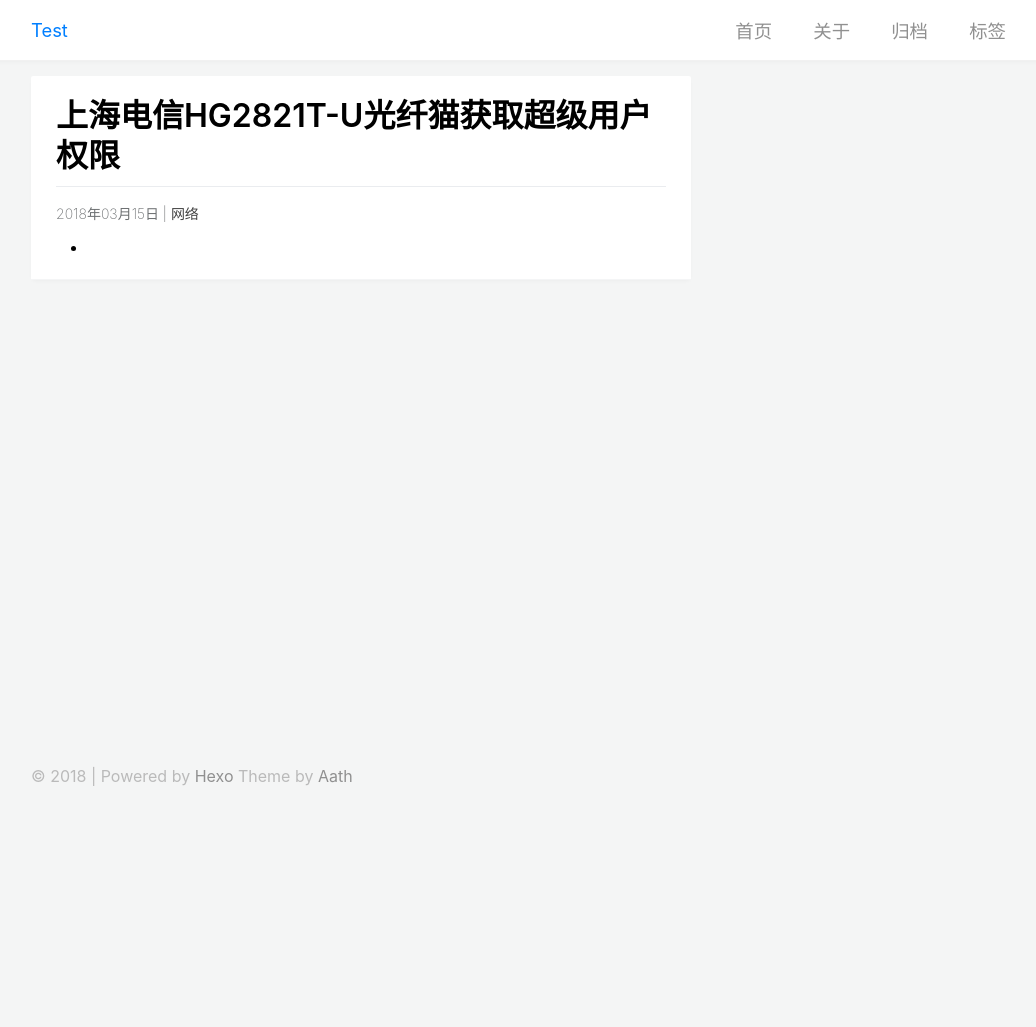
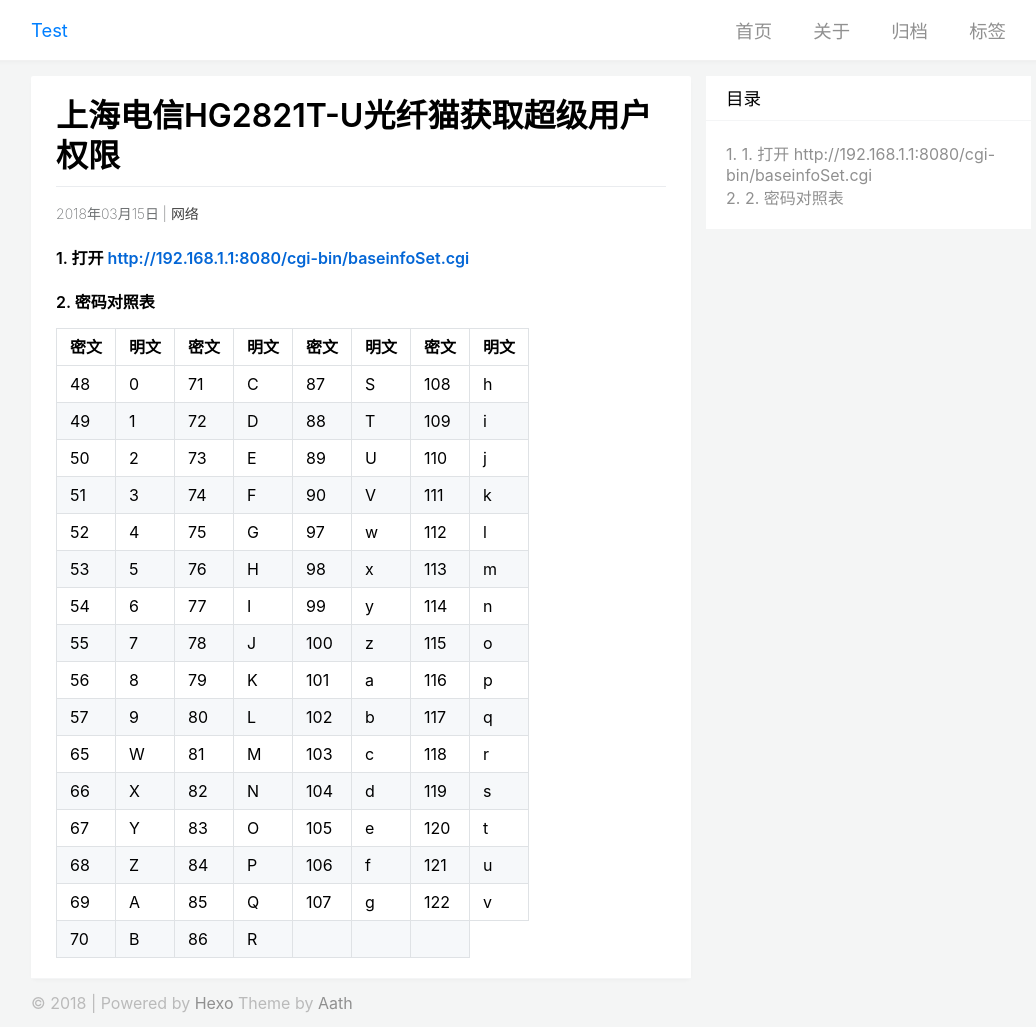
Before and after one commit to pkuedu/pkuedu.github.io, a plain HTML site: page 2018/03/15/Get-HG2821T-U-SuperUser/index.html in a window 1280 px wide. Shown: the whole page, without its empty margins (109-1145 px from the left). Before the commit the page ends 800 px from the top, so only its background shows below. Drawn offline with nearby package versions, Linux system fonts and the light colour scheme.

Commit message:
Site updated: 2018-03-15 17:38:40

```diff
--- a/2018/03/15/Get-HG2821T-U-SuperUser/index.html
+++ b/2018/03/15/Get-HG2821T-U-SuperUser/index.html
@@ -70,9 +70,181 @@
 
 
           </div>
-          <ul>
-<li></li>
-</ul>
+          <h4 id="1-打开-http-192-168-1-1-8080-cgi-bin-baseinfoSet-cgi"><a href="#1-打开-http-192-168-1-1-8080-cgi-bin-baseinfoSet-cgi" class="headerlink" title="1. 打开 http://192.168.1.1:8080/cgi-bin/baseinfoSet.cgi"></a>1. 打开 <a href="http://192.168.1.1:8080/cgi-bin/baseinfoSet.cgi" target="_blank" rel="noopener">http://192.168.1.1:8080/cgi-bin/baseinfoSet.cgi</a></h4><h4 id="2-密码对照表"><a href="#2-密码对照表" class="headerlink" title="2. 密码对照表"></a>2. 密码对照表</h4><table>
+<thead>
+<tr>
+<th>密文</th>
+<th>明文</th>
+<th>密文</th>
+<th>明文</th>
+<th>密文</th>
+<th>明文</th>
+<th>密文</th>
+<th>明文</th>
+</tr>
+</thead>
+<tbody>
+<tr>
+<td>48</td>
+<td>0</td>
+<td>71</td>
+<td>C</td>
+<td>87</td>
+<td>S</td>
+<td>108</td>
+<td>h</td>
+</tr>
+<tr>
+<td>49</td>
+<td>1</td>
+<td>72</td>
+<td>D</td>
+<td>88</td>
+<td>T</td>
+<td>109</td>
+<td>i</td>
+</tr>
+<tr>
+<td>50</td>
+<td>2</td>
+<td>73</td>
+<td>E</td>
+<td>89</td>
+<td>U</td>
+<td>110</td>
+<td>j</td>
+</tr>
+<tr>
+<td>51</td>
+<td>3</td>
+<td>74</td>
+<td>F</td>
+<td>90</td>
+<td>V</td>
+<td>111</td>
+<td>k</td>
+</tr>
+<tr>
+<td>52</td>
+<td>4</td>
+<td>75</td>
+<td>G</td>
+<td>97</td>
+<td>w</td>
+<td>112</td>
+<td>l</td>
+</tr>
+<tr>
+<td>53</td>
+<td>5</td>
+<td>76</td>
+<td>H</td>
+<td>98</td>
+<td>x</td>
+<td>113</td>
+<td>m</td>
+</tr>
+<tr>
+<td>54</td>
+<td>6</td>
+<td>77</td>
+<td>I</td>
+<td>99</td>
+<td>y</td>
+<td>114</td>
+<td>n</td>
+</tr>
+<tr>
+<td>55</td>
+<td>7</td>
+<td>78</td>
+<td>J</td>
+<td>100</td>
+<td>z</td>
+<td>115</td>
+<td>o</td>
+</tr>
+<tr>
+<td>56</td>
+<td>8</td>
+<td>79</td>
+<td>K</td>
+<td>101</td>
+<td>a</td>
+<td>116</td>
+<td>p</td>
+</tr>
+<tr>
+<td>57</td>
+<td>9</td>
+<td>80</td>
+<td>L</td>
+<td>102</td>
+<td>b</td>
+<td>117</td>
+<td>q</td>
+</tr>
+<tr>
+<td>65</td>
+<td>W</td>
+<td>81</td>
+<td>M</td>
+<td>103</td>
+<td>c</td>
+<td>118</td>
+<td>r</td>
+</tr>
+<tr>
+<td>66</td>
+<td>X</td>
+<td>82</td>
+<td>N</td>
+<td>104</td>
+<td>d</td>
+<td>119</td>
+<td>s</td>
+</tr>
+<tr>
+<td>67</td>
+<td>Y</td>
+<td>83</td>
+<td>O</td>
+<td>105</td>
+<td>e</td>
+<td>120</td>
+<td>t</td>
+</tr>
+<tr>
+<td>68</td>
+<td>Z</td>
+<td>84</td>
+<td>P</td>
+<td>106</td>
+<td>f</td>
+<td>121</td>
+<td>u</td>
+</tr>
+<tr>
+<td>69</td>
+<td>A</td>
+<td>85</td>
+<td>Q</td>
+<td>107</td>
+<td>g</td>
+<td>122</td>
+<td>v</td>
+</tr>
+<tr>
+<td>70</td>
+<td>B</td>
+<td>86</td>
+<td>R</td>
+<td></td>
+<td></td>
+<td></td>
+</tr>
+</tbody>
+</table>
 
         </section>
     </article>
@@ -80,6 +252,13 @@
 
   </div>
   <aside>
+
+    <div class="toc-container">
+        <h1>目录</h1>
+        <div class="content">
+            <ol class="toc"><li class="toc-item toc-level-4"><a class="toc-link" href="#1-打开-http-192-168-1-1-8080-cgi-bin-baseinfoSet-cgi"><span class="toc-number">1.</span> <span class="toc-text">1. 打开 http://192.168.1.1:8080/cgi-bin/baseinfoSet.cgi</span></a></li><li class="toc-item toc-level-4"><a class="toc-link" href="#2-密码对照表"><span class="toc-number">2.</span> <span class="toc-text">2. 密码对照表</span></a></li></ol>
+        </div>
+    </div>
 
   </aside>
 </main>
```
Also changed, not shown: atom.xml (+4 -7 lines), content.json (+1 -1 lines), index.html (+1 -1 lines).
